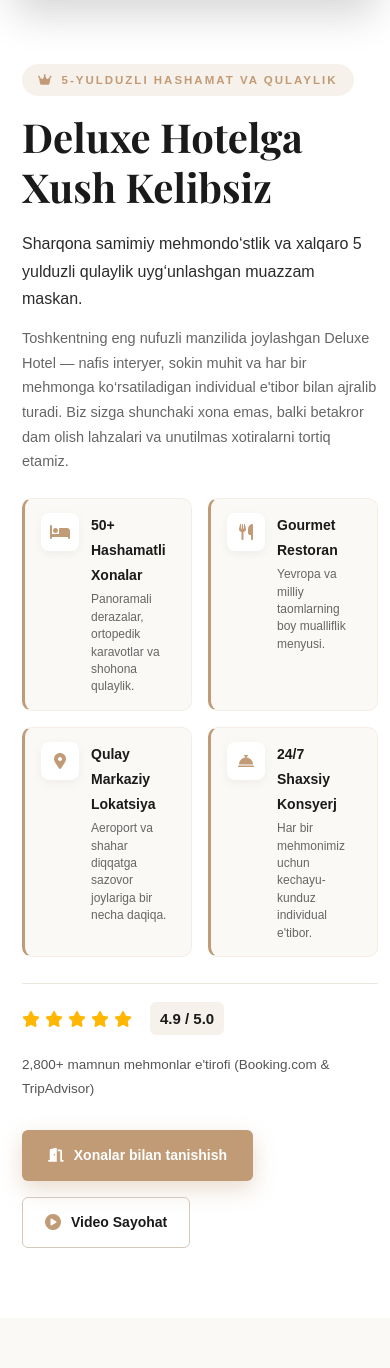
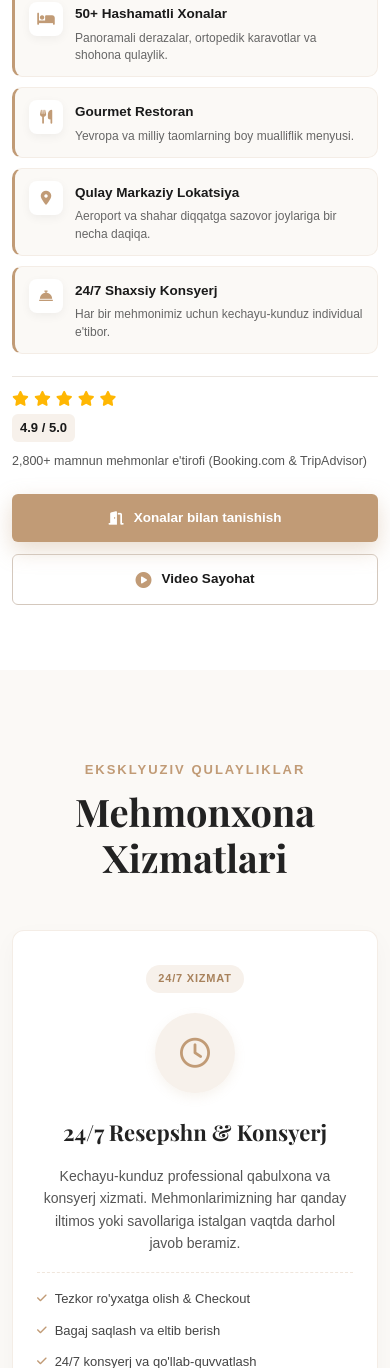
Before and after one commit to sohibm409-code/deluxe-hotel, a Django app: page / in a window 390 px wide. Shown: the part 1253-2621 px from the top of the page. Run offline with Django 5.2, Linux system fonts and the light colour scheme; data comes from the database, SQL or seed files in the repository.

Commit message:
Optimize Welcome section for mobile devices with adaptive media queries and centered play button

```diff
--- a/static/style/media.css
+++ b/static/style/media.css
@@ -36,14 +36,37 @@
     font-size: 40px;
   }
 
-  .about__wrapper,
+  .about {
+    padding: 75px 0;
+  }
+
+  .about__wrapper {
+    grid-template-columns: 1fr;
+    gap: 50px;
+  }
+
+  .about__images {
+    max-width: 680px;
+    margin: 0 auto;
+    width: 100%;
+  }
+
+  .about__content {
+    padding-left: 0;
+  }
+
+  .about__title {
+    font-size: 34px;
+  }
+
+  .about__highlights {
+    grid-template-columns: 1fr 1fr;
+    gap: 14px;
+  }
+
   .stats__grid,
   .testimonial__grid {
     grid-template-columns: 1fr;
-  }
-
-  .about__images {
-    max-width: 700px;
   }
 
   .services__grid {
@@ -144,18 +167,69 @@
     padding: 18px;
   }
 
+  .about {
+    padding: 65px 0;
+  }
+
+  .about__wrapper {
+    gap: 45px;
+  }
+
+  .about__img--big {
+    height: 420px;
+  }
+
   .about__img--small {
-    width: 180px;
-    height: 180px;
-    left: 18px;
-    bottom: -20px;
+    width: 190px;
+    height: 190px;
+    left: 20px;
+    bottom: -22px;
+    border-width: 6px;
+  }
+
+  .about__exp-badge {
+    top: 18px;
+    right: 18px;
+    padding: 10px 15px;
+  }
+
+  .about__exp-badge .badge-number {
+    font-size: 20px;
   }
 
   .play-btn {
-    left: 62px;
-    bottom: 32px;
-    width: 64px;
-    height: 64px;
+    left: 50% !important;
+    top: 50% !important;
+    bottom: auto !important;
+    transform: translate(-50%, -50%) !important;
+    width: 68px;
+    height: 68px;
+    font-size: 19px;
+  }
+
+  .play-btn:hover {
+    transform: translate(-50%, -50%) scale(1.08) !important;
+  }
+
+  .about__title {
+    font-size: 30px;
+  }
+
+  .about__highlights {
+    grid-template-columns: 1fr 1fr;
+    gap: 12px;
+  }
+
+  .about__actions {
+    flex-direction: column;
+    width: 100%;
+    gap: 12px;
+  }
+
+  .about__btn-primary,
+  .about__btn-video {
+    width: 100%;
+    justify-content: center;
   }
 
   .room__image img,
@@ -202,23 +276,155 @@
     padding: 18px;
   }
 
+  .about {
+    padding: 55px 0 65px;
+  }
+
+  .about__wrapper {
+    gap: 36px;
+  }
+
+  .about__images {
+    position: relative;
+    width: 100%;
+  }
+
   .about__img--big {
-    height: 400px;
+    height: 330px;
+    border-radius: 14px;
   }
 
   .about__img--small {
-    position: static;
-    width: 100%;
-    height: 220px;
-    margin-top: 16px;
-    border: none;
+    width: 130px;
+    height: 130px;
+    left: 12px;
+    bottom: -16px;
+    border: 5px solid #ffffff;
+    border-radius: 12px;
+    box-shadow: 0 10px 25px rgba(0, 0, 0, 0.2);
+    z-index: 2;
+    position: absolute;
+    margin-top: 0;
+  }
+
+  .about__exp-badge {
+    top: 12px;
+    right: 12px;
+    padding: 7px 12px;
+    border-radius: 10px;
+  }
+
+  .about__exp-badge .badge-icon {
+    font-size: 14px;
+    margin-bottom: 2px;
+  }
+
+  .about__exp-badge .badge-number {
+    font-size: 17px;
+  }
+
+  .about__exp-badge .badge-text {
+    font-size: 9px;
+    letter-spacing: 0.3px;
   }
 
   .play-btn {
-    left: 50%;
-    top: 40%;
-    bottom: auto;
-    transform: translate(-50%, -50%);
+    left: 50% !important;
+    top: 50% !important;
+    bottom: auto !important;
+    transform: translate(-50%, -50%) !important;
+    width: 62px;
+    height: 62px;
+    font-size: 17px;
+  }
+
+  .play-btn:hover {
+    transform: translate(-50%, -50%) scale(1.08) !important;
+  }
+
+  .about__badge {
+    font-size: 10.5px;
+    padding: 5px 12px;
+    letter-spacing: 1px;
+    margin-bottom: 12px;
+  }
+
+  .about__title {
+    font-size: 26px;
+    line-height: 1.3;
+    margin-bottom: 14px;
+  }
+
+  .about__lead {
+    font-size: 14.5px;
+    line-height: 1.6;
+    margin-bottom: 12px;
+  }
+
+  .about__desc {
+    font-size: 13.5px;
+    line-height: 1.6;
+    margin-bottom: 20px;
+  }
+
+  .about__highlights {
+    grid-template-columns: 1fr;
+    gap: 10px;
+    margin-bottom: 22px;
+  }
+
+  .about__highlight-card {
+    padding: 12px 14px;
+  }
+
+  .about__highlight-icon {
+    width: 34px;
+    height: 34px;
+    font-size: 14px;
+  }
+
+  .about__highlight-info h5 {
+    font-size: 13.5px;
+  }
+
+  .about__highlight-info p {
+    font-size: 12px;
+  }
+
+  .about__trust-row {
+    flex-direction: column;
+    align-items: flex-start;
+    gap: 8px;
+    padding-top: 14px;
+    margin-bottom: 22px;
+  }
+
+  .about__stars {
+    font-size: 15px;
+  }
+
+  .about__rating-score {
+    font-size: 13px;
+    padding: 2px 8px;
+  }
+
+  .about__rating-text {
+    font-size: 12.5px;
+  }
+
+  .about__actions {
+    width: 100%;
+    display: flex;
+    flex-direction: column;
+    gap: 12px;
+  }
+
+  .about__btn-primary,
+  .about__btn-video {
+    width: 100%;
+    justify-content: center;
+    padding: 12px 18px;
+    font-size: 13.5px;
   }
 
   .service h3,
@@ -231,3 +437,27 @@
     font-size: 40px;
   }
 }
+
+@media (max-width: 380px) {
+  .about__img--small {
+    display: none;
+  }
+
+  .about__title {
+    font-size: 23px;
+  }
+
+  .play-btn {
+    width: 56px !important;
+    height: 56px !important;
+    font-size: 16px !important;
+  }
+
+  .about__exp-badge {
+    padding: 6px 10px;
+  }
+
+  .about__exp-badge .badge-number {
+    font-size: 15px;
+  }
+}
```
